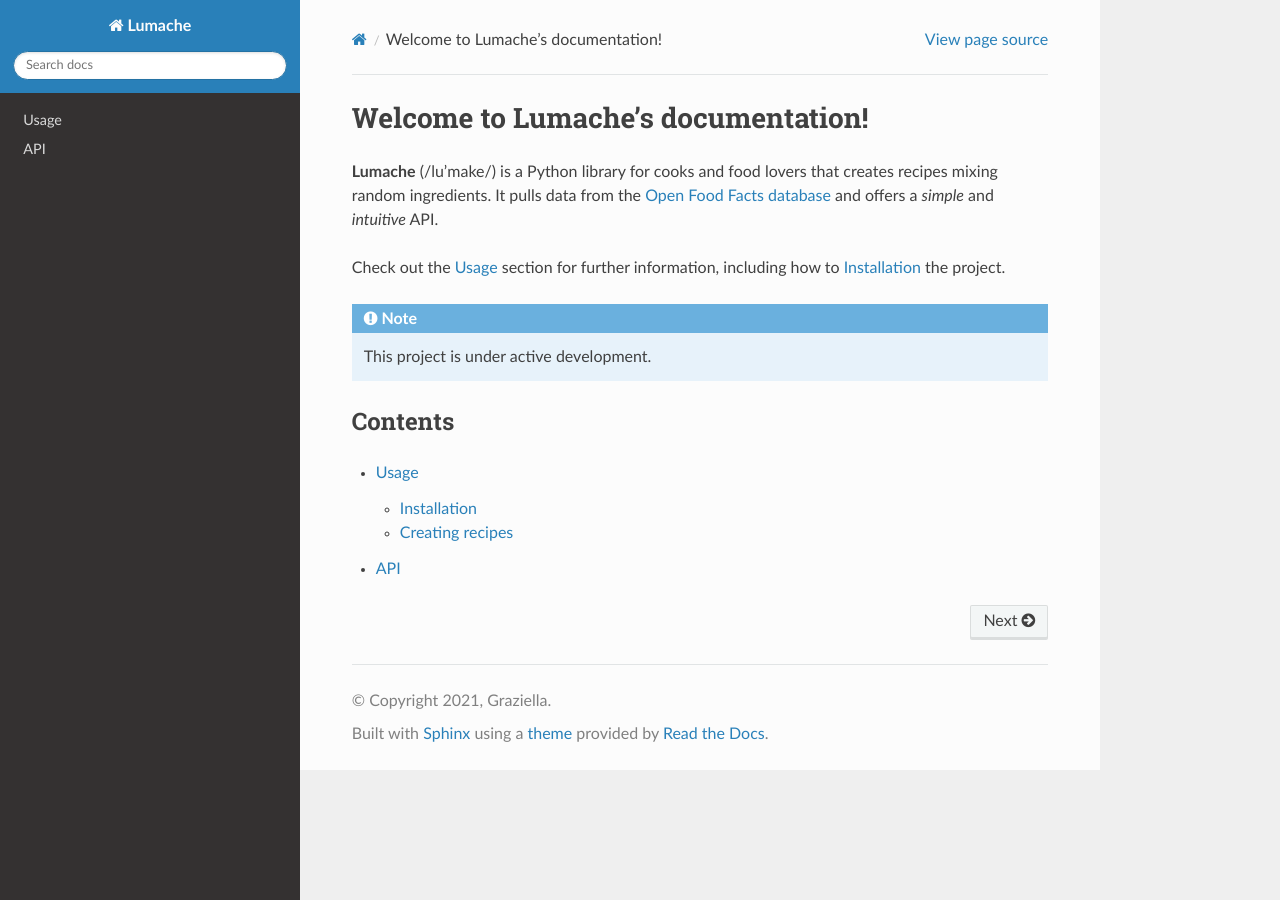
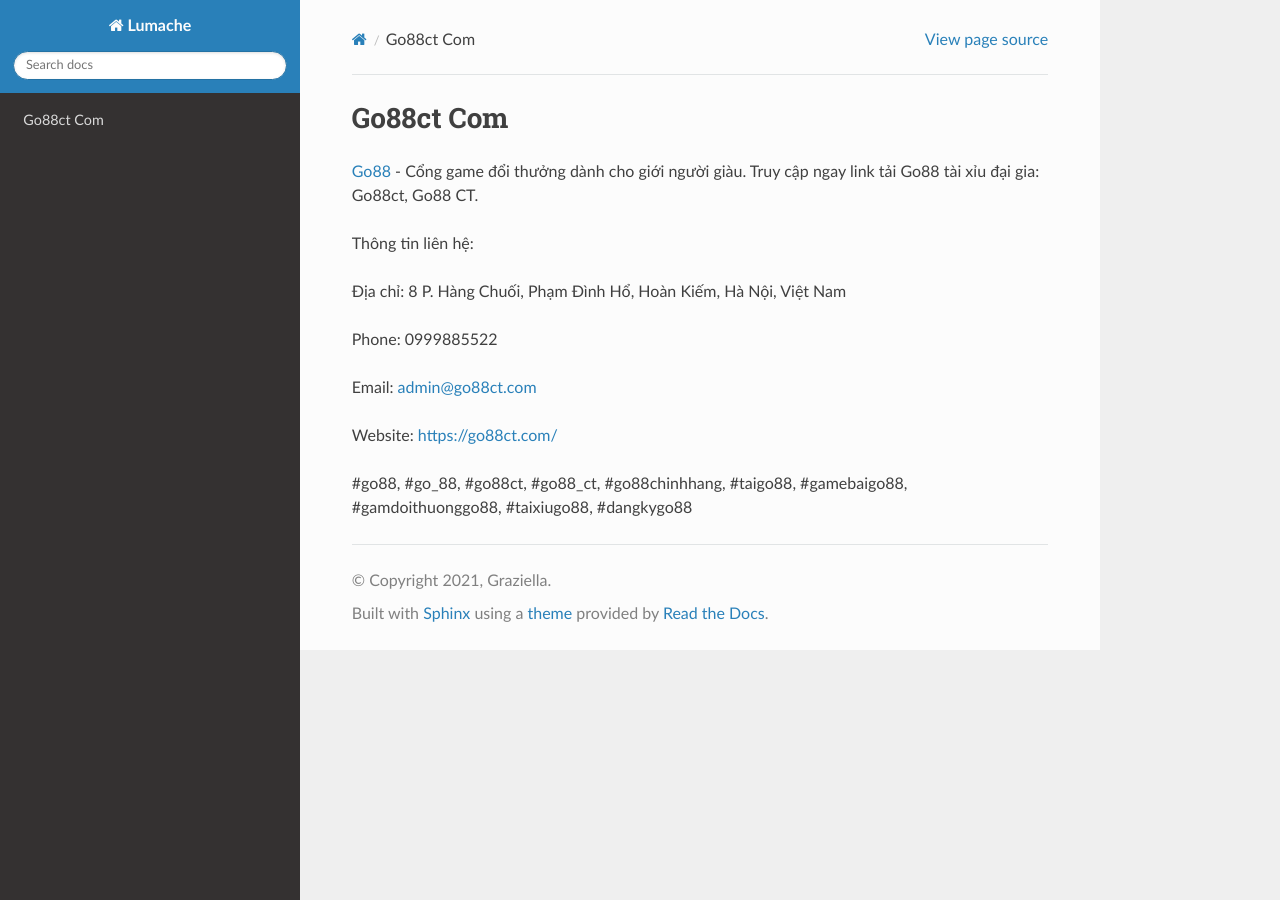
Before and after one commit to JonsCalicut123/go88ctcom, a Sphinx documentation site: the page built from docs/source/index.rst, in a window 1280 px wide. Built offline with Sphinx 7.4.7 and the Read the Docs theme 3.1.0, drawn with Linux system fonts in a browser that asks for light colours.

Commit message:
Update index.rst

```diff
--- a/docs/source/index.rst
+++ b/docs/source/index.rst
@@ -1,22 +1,16 @@
-Welcome to Lumache's documentation!
+Go88ct Com
 ===================================
 
-**Lumache** (/lu'make/) is a Python library for cooks and food lovers
-that creates recipes mixing random ingredients.
-It pulls data from the `Open Food Facts database <https://world.openfoodfacts.org/>`_
-and offers a *simple* and *intuitive* API.
+`Go88 <https://go88ct.com/>`_ - Cổng game đổi thưởng dành cho giới người giàu. Truy cập ngay link tải Go88 tài xỉu đại gia: Go88ct, Go88 CT.
 
-Check out the :doc:`usage` section for further information, including
-how to :ref:`installation` the project.
+Thông tin liên hệ:
 
-.. note::
+Địa chỉ: 8 P. Hàng Chuối, Phạm Đình Hổ, Hoàn Kiếm, Hà Nội, Việt Nam
 
-   This project is under active development.
+Phone: 0999885522
 
-Contents
---------
+Email: admin@go88ct.com
 
-.. toctree::
+Website: https://go88ct.com/
 
-   usage
-   api
+#go88, #go_88, #go88ct, #go88_ct, #go88chinhhang, #taigo88, #gamebaigo88, #gamdoithuonggo88, #taixiugo88, #dangkygo88
```
